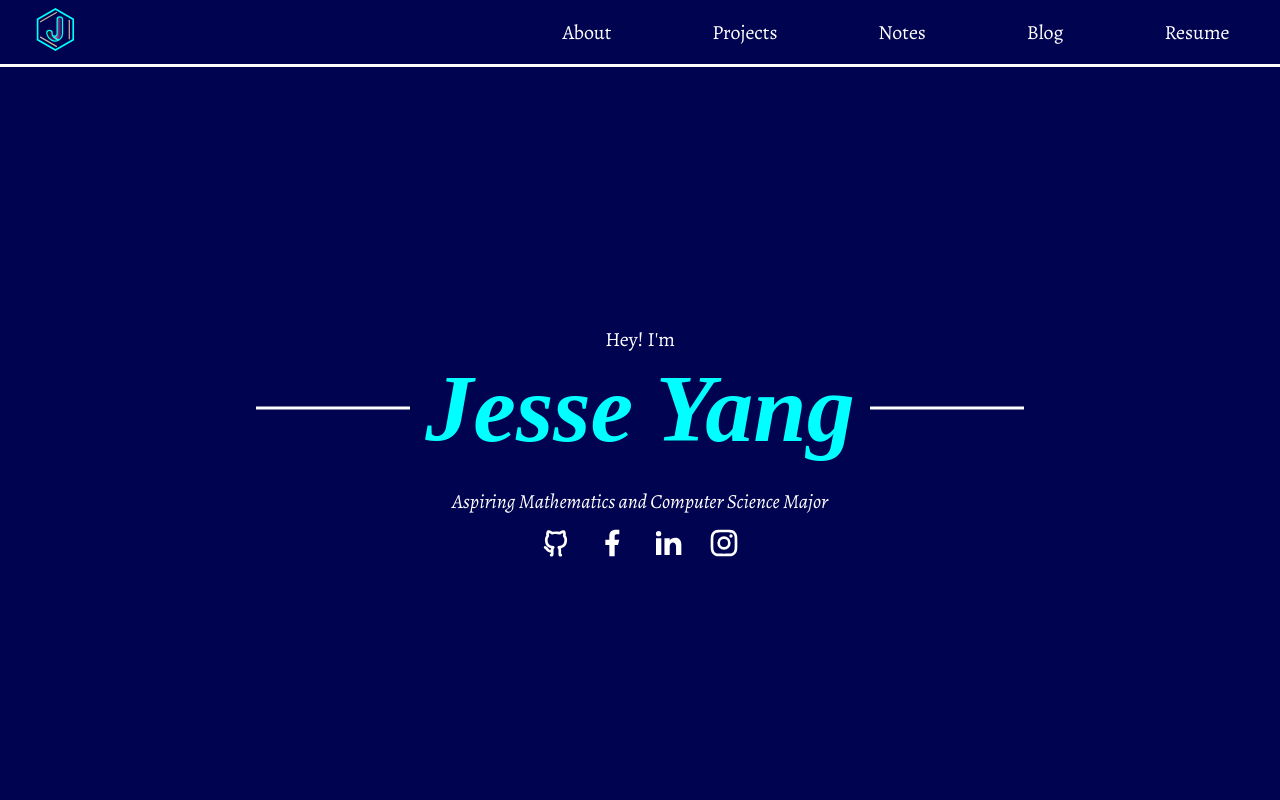
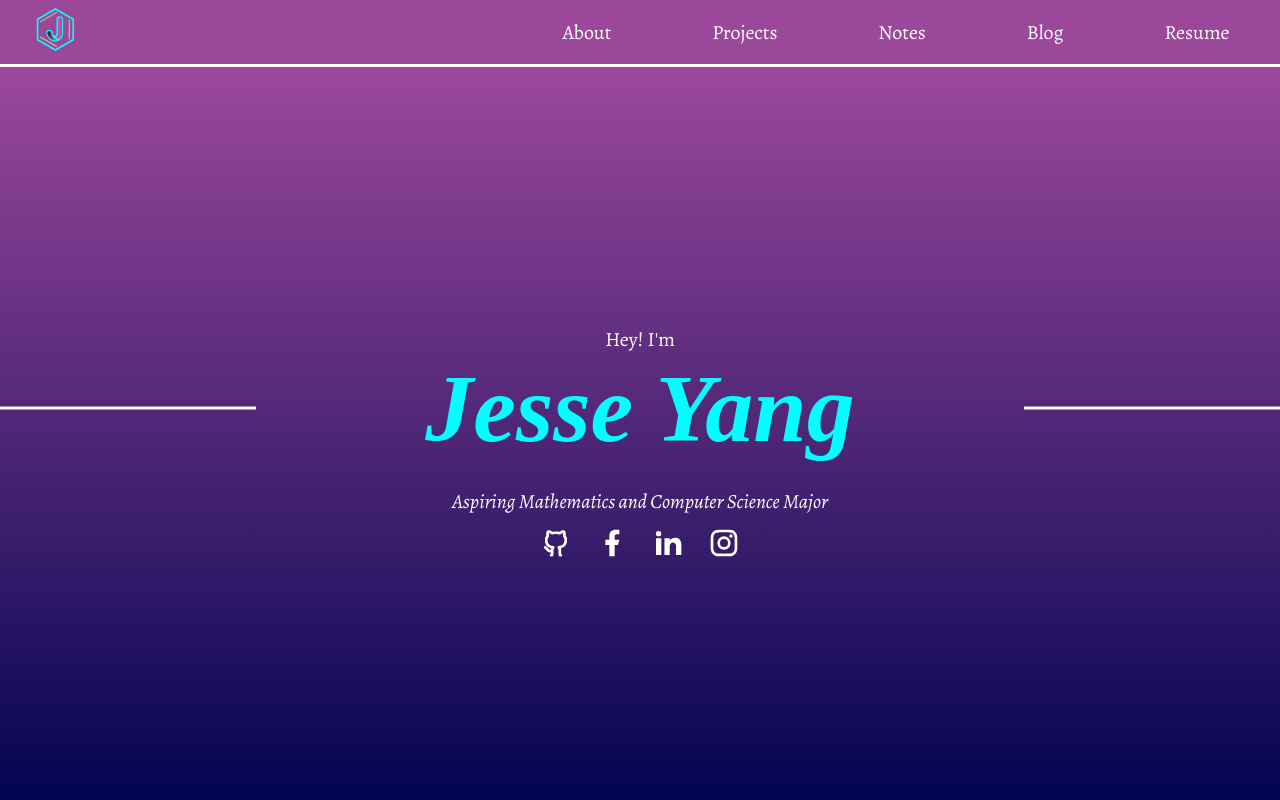
Before and after one commit to jesseyang432/jesseyang432.github.io, a React (Create React App) app: page / in a window 1280 px wide. Shown: the top 800 px of the page. Built offline with nearby package versions, Linux system fonts and the light colour scheme; a web font is replaced by a local one.

Commit message:
added linear gradient

```diff
--- a/src/components/modules/_Nav.scss
+++ b/src/components/modules/_Nav.scss
@@ -2,6 +2,7 @@
 	height: 64px;
 	border-bottom: solid white;
 	display: flex;
+	background-color: $purpureus;
 }
 
 .Nav-logo {
--- a/src/components/pages/_Home.scss
+++ b/src/components/pages/_Home.scss
@@ -6,7 +6,7 @@
 
 .Home-intro {
 	padding-top: 24px;
-	width: 60%;
+	width: 100%;
 	height: 90vh;
 	margin: auto;
 	display: flex;
@@ -14,6 +14,7 @@
 	justify-content: center;
 	align-items: center;
 	color: white;
+	background-image: linear-gradient($purpureus, $dark-blue);
 
 	p {
 		width: 100%;
--- a/src/components/styles.css
+++ b/src/components/styles.css
@@ -14,7 +14,7 @@
 
 .Home-intro {
   padding-top: 24px;
-  width: 60%;
+  width: 100%;
   height: 90vh;
   margin: auto;
   display: -webkit-box;
@@ -31,6 +31,8 @@
       -ms-flex-align: center;
           align-items: center;
   color: white;
+  background-image: -webkit-gradient(linear, left top, left bottom, from(#9b489b), to(#000350));
+  background-image: linear-gradient(#9b489b, #000350);
 }
 
 .Home-intro p {
@@ -100,6 +102,7 @@
   display: -webkit-box;
   display: -ms-flexbox;
   display: flex;
+  background-color: #9b489b;
 }
 
 .Nav-logo {
```
Also changed, not shown: 1 other file (tests, documents, lock files or other folders).
